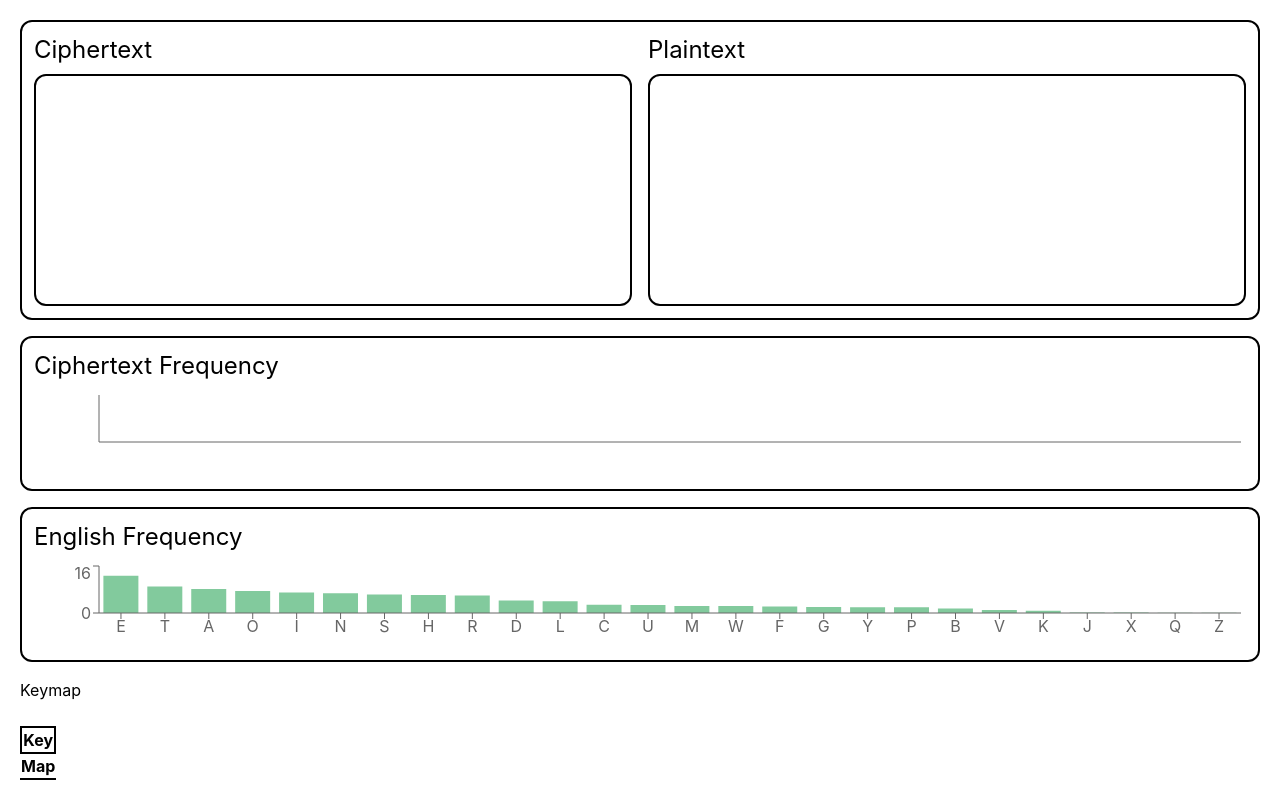
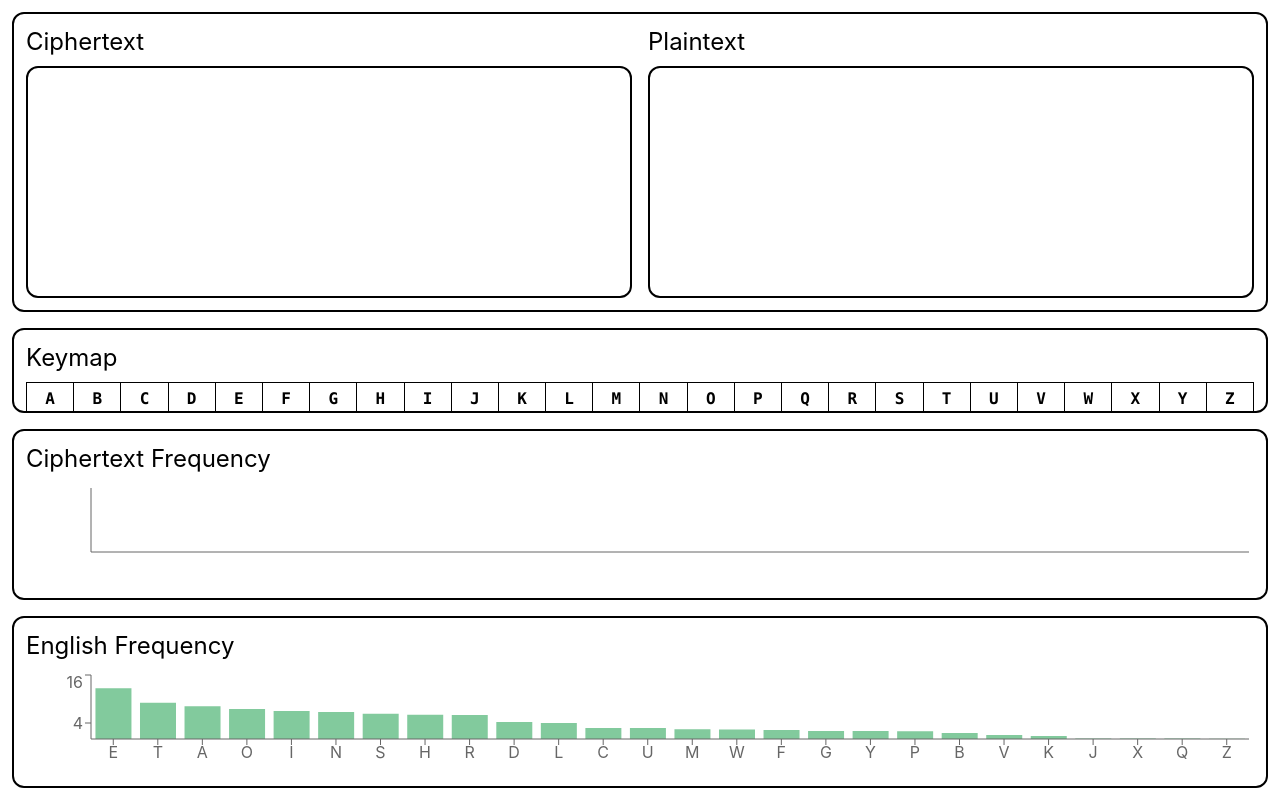
Before and after one commit to syswraith/alkindi, a React (Vite) app: page /monoalphabetic in a window 1280 px wide. Built offline with nearby package versions, Linux system fonts and the light colour scheme.

Commit message:
keymap ui + default util

```diff
--- a/src/components/monoalphabetic/keymap.tsx
+++ b/src/components/monoalphabetic/keymap.tsx
@@ -1,36 +1,63 @@
-import { useState } from "react";
+import { useState, useEffect } from "react";
 
-export default function Keymap() {
-  const [key, setKey] = useState<string>("");
-  const [map, setMap] = useState<string>("");
+type Props = {
+  data: string[];
+};
+
+const DEFAULT_ALPHABET = "ABCDEFGHIJKLMNOPQRSTUVWXYZ".split("");
+
+export default function Keymap({ data }: Props) {
+
+  const ALPHABET = data?.length ? data : DEFAULT_ALPHABET;
+
+  const [map, setMap] = useState<Map<string, string>>(
+    () => new Map(DEFAULT_ALPHABET.map(l => [l, ""]))
+  );
+
+  // keep map in sync if alphabet changes
+  useEffect(() => {
+    setMap(new Map(ALPHABET.map(l => [l, map.get(l) ?? ""])));
+  }, [ALPHABET]);
+
+  function updateMapping(letter: string, value: string) {
+    setMap(prev => {
+      const next = new Map(prev);
+      next.set(letter, value.toUpperCase().slice(0, 1));
+      return next;
+    });
+  }
 
   return (
-    <div className="">
-      <h4>Keymap</h4>
-      <input
-        onChange={(e) => {
-          setKey(e.target.value);
-        }}
-      />
-      <table>
+    <div className="p-3 border-2 rounded-xl overflow-x-auto">
+
+      <h4 className="text-2xl mb-2">Keymap</h4>
+
+      <table className="w-full border-collapse text-center font-mono">
+
         <thead>
-          <tr className="border-2">
-            <th>Key</th>
-          </tr>
           <tr>
-            <th>Map</th>
+            {ALPHABET.map(letter => (
+              <th key={letter} className="border p-1">
+                {letter}
+              </th>
+            ))}
           </tr>
         </thead>
 
         <tbody>
-          <tr className="border-2 w-fit">
-            {key.split("").map((letter, i) => (
-              <td key={i} className="border-2">
-                {letter}
+          <tr>
+            {ALPHABET.map(letter => (
+              <td key={letter} className="border p-1">
+                <input
+                  className="w-6 text-center bg-transparent outline-none"
+                  value={map.get(letter) ?? ""}
+                  onChange={(e) => updateMapping(letter, e.target.value)}
+                />
               </td>
             ))}
           </tr>
         </tbody>
+
       </table>
     </div>
   );
--- a/src/pages/Monoalphabetic.tsx
+++ b/src/pages/Monoalphabetic.tsx
@@ -35,13 +35,15 @@ export default function Monoalphabetic() {
   const counter = useMemo(() => new Counter(ciphertext), [ciphertext]);
 
   return (
-    <div className="p-5 flex flex-col gap-4 h-screen">
+    <div className="p-3 flex flex-col gap-4 h-screen">
 
       <CiphertextPlaintext
         ciphertext={ciphertext}
         setCiphertext={setCiphertext}
         plaintext={applyKeymap(ciphertext, keymap)}
       />
+
+      <Keymap data={counter.getKeys()}/>
 
       <FrequencyChart
         title="Ciphertext Frequency"
@@ -55,7 +57,6 @@ export default function Monoalphabetic() {
         color="#82ca9d"
       />
 
-      <Keymap />
 
     </div>
   );
--- a/src/utilities/Counter.ts
+++ b/src/utilities/Counter.ts
@@ -42,4 +42,10 @@ export default class Counter {
       }))
       .sort((a, b) => a.letter.charCodeAt(0) - b.letter.charCodeAt(0));
   }
+
+getKeys(): string[] {
+  return Array.from(this.map.keys())
+    .map(String)
+    .sort((a, b) => a.charCodeAt(0) - b.charCodeAt(0));
 }
+}
```
Also changed, not shown: src/components/monoalphabetic/find_replace.tsx (deleted).
